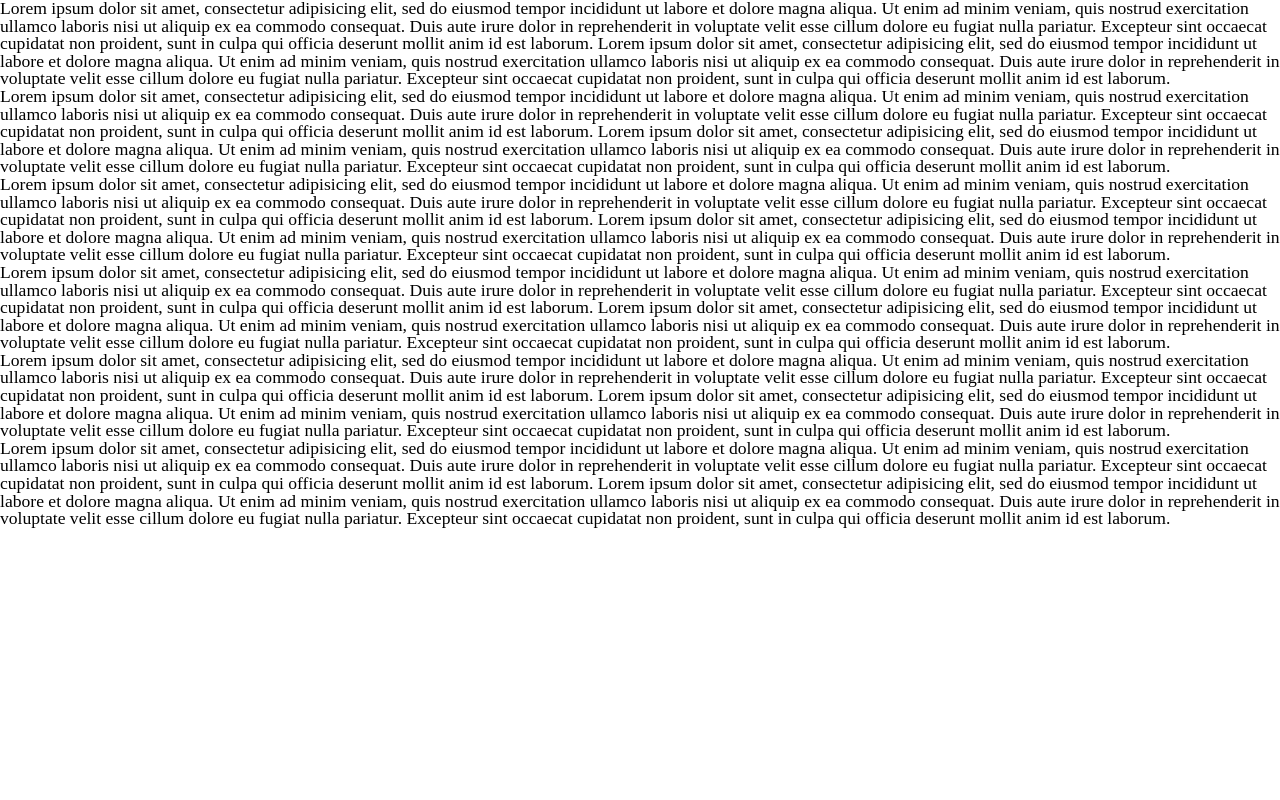
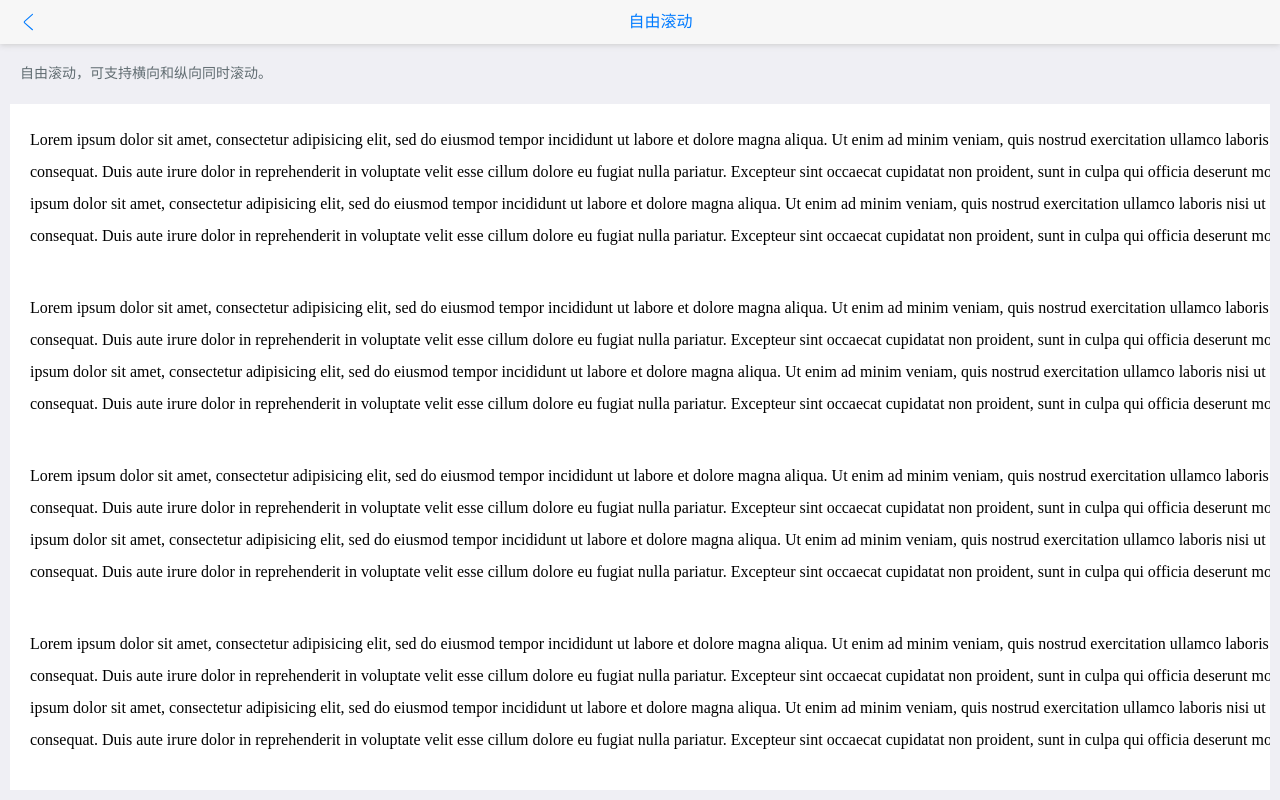
Before and after one commit to AveryYuFull/my-better-scroll, a Vue app: page /#/examples/free-scroll/zh in a window 1280 px wide. Shown: the top 800 px of the page. Built offline with nearby package versions, Linux system fonts and the light colour scheme.

Commit message:
FreeScroll 组件功能的完成

```diff
--- a/src/components/page/page.vue
+++ b/src/components/page/page.vue
@@ -70,6 +70,9 @@ export default {
         }
     }
     .wrapper {
+        height: calc(100% - 44px);
+        display: flex;
+        flex-direction: column;
        .desc {
            padding: 20px;
            line-height: 20px;
@@ -77,7 +80,9 @@ export default {
            color: #606c71;
        }
        .content {
+           position: relative;
            margin: 0px 10px 10px 10px;
+           flex: 1;
        }
     }
 }
--- a/src/components/scroll/scroll.vue
+++ b/src/components/scroll/scroll.vue
@@ -41,6 +41,9 @@ import BetterScroll from 'better-scroll'
 import Loading from '../../components/loading/loading'
 import { getRect } from '../../commons/js/dom'
 
+const DIRECTION_H = 'horizontal'
+const DIRECTION_V = 'vertical'
+
 export default {
     name: COMPONENT_NAME,
     props: {
@@ -58,13 +61,9 @@ export default {
             type: Number,
             default: 0
         },
-        scrollX: {
-            type: Boolean,
-            default: false
-        },
-        scrollY: {
-            type: Boolean,
-            default: true
+        direction: {
+            type: String,
+            default: DIRECTION_V
         },
         freeScroll: {
             type: Boolean,
@@ -128,8 +127,8 @@ export default {
             const options = {
                 probeType: this.probeType,
                 startY: this.startY,
-                scrollX: this.scrollX,
-                scrollY: this.scrollY,
+                scrollX: this.freeScroll || this.direction === DIRECTION_H,
+                scrollY: this.freeScroll || this.direction === DIRECTION_V,
                 freeScroll: this.freeScroll,
                 click: this.click,
                 scrollbar: this.scrollbar,
@@ -259,6 +258,9 @@ export default {
     bottom: 0;
     overflow: hidden;
     background: #fff;
+    .scroll-content {
+        display: inline-block;
+        min-width: 100%;
         .list-content {
             position: relative;
             z-index: 10;
@@ -272,6 +274,8 @@ export default {
                 text-align: left;
             }
         }
+    }
+
   }
 
   .pullDownRefresh-wrapper {
--- a/src/pages/examples/index.vue
+++ b/src/pages/examples/index.vue
@@ -97,6 +97,7 @@ export default {
         overflow: auto;
         transition: all 0.3s;
         transform: translate3d(0, 0, 0);
+        overflow: hidden;
         &.move-enter-active, &.move-leave-active {
             transform: translate3d(100%, 0, 0);
         }
--- a/src/pages/free-scroll/index.vue
+++ b/src/pages/free-scroll/index.vue
@@ -3,7 +3,9 @@
         <div slot='content'>
             <scroll ref='scroll'
                 :freeScroll='freeScroll'
-                :scrollBar='scrollBar'>
+                :scrollBar='scrollBar'
+                :pullDownRefresh='false'
+                :pullUpLoad='false'>
                 <div class='content'>
                     <p v-for='(data, index) in datas' :key='index' v-text='data'></p>
                 </div>
@@ -37,4 +39,14 @@ export default {
 </script>
 
 <style lang='less' scoped>
+@import '../../commons/less/variable.less';
+
+.content {
+    width: 1500px;
+    p {
+        font-size: @fontsize-large;
+        padding: 20px;
+        line-height: 200%;
+    }
+}
 </style>
```
Lines whose indentation alone changed are shown as unchanged.
